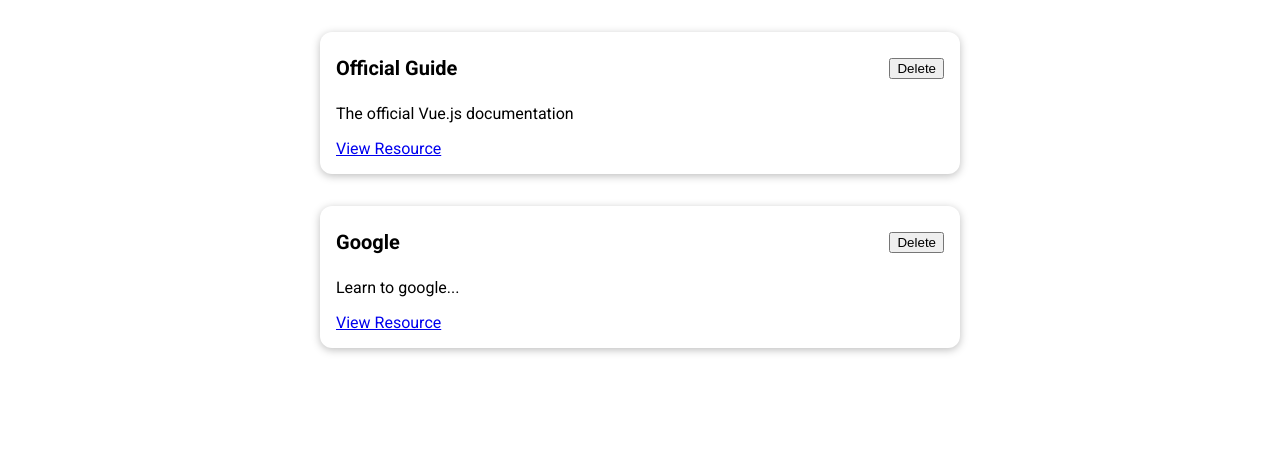
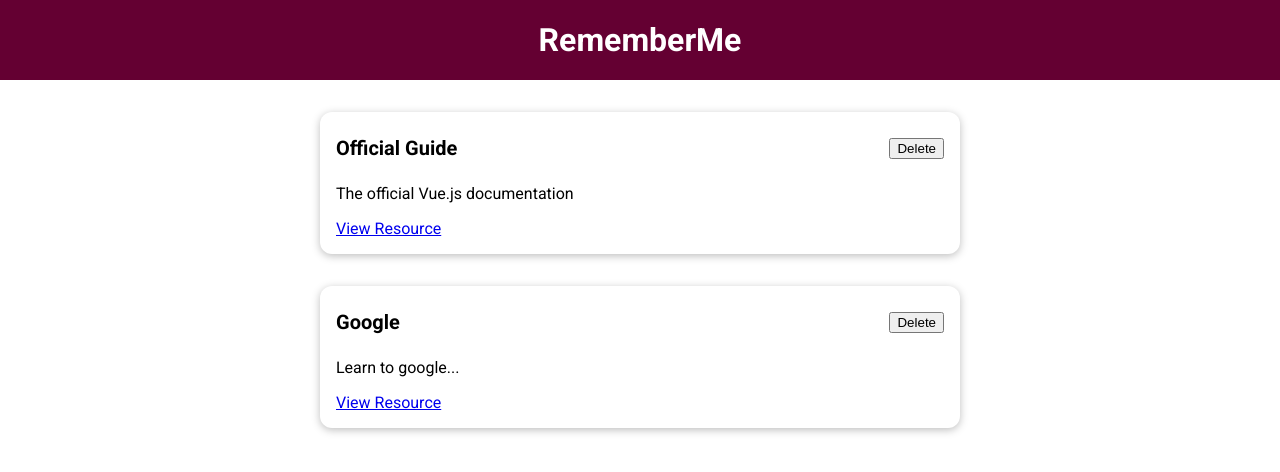
Before and after one commit to Josip-github/Learning-Resources-Project, a Vue app: page / in a window 1280 px wide. Shown: the top 472 px of the page. Built offline with nearby package versions, Linux system fonts and the light colour scheme.

Commit message:
Create layouts folder inside of components, inside of it TheHeader.vue file, use and register it locally in App.vue.

```diff
--- a/src/App.vue
+++ b/src/App.vue
@@ -1,13 +1,16 @@
 <template>
+    <the-header title="RememberMe"></the-header>
     <stored-resources :resources="storedResources"></stored-resources>
 </template>
 
 <script>
 import StoredResources from './components/learning-resources/StoredResources.vue';
+import TheHeader from './components/layouts/TheHeader.vue';
 
 export default {
     components: {
-        StoredResources
+        StoredResources,
+        TheHeader
     },
     data() {
         return {
--- /dev/null
+++ b/src/components/layouts/TheHeader.vue
@@ -0,0 +1,27 @@
+<template>
+    <header>
+        <h1>{{ title }}</h1>
+    </header>
+</template>
+
+<script>
+export default {
+    props: ['title']
+}
+</script>
+
+<style scoped>
+header {
+  width: 100%;
+  height: 5rem;
+  background-color: #640032;
+  display: flex;
+  justify-content: center;
+  align-items: center;
+}
+
+header h1 {
+  color: white;
+  margin: 0;
+}
+</style>
```
